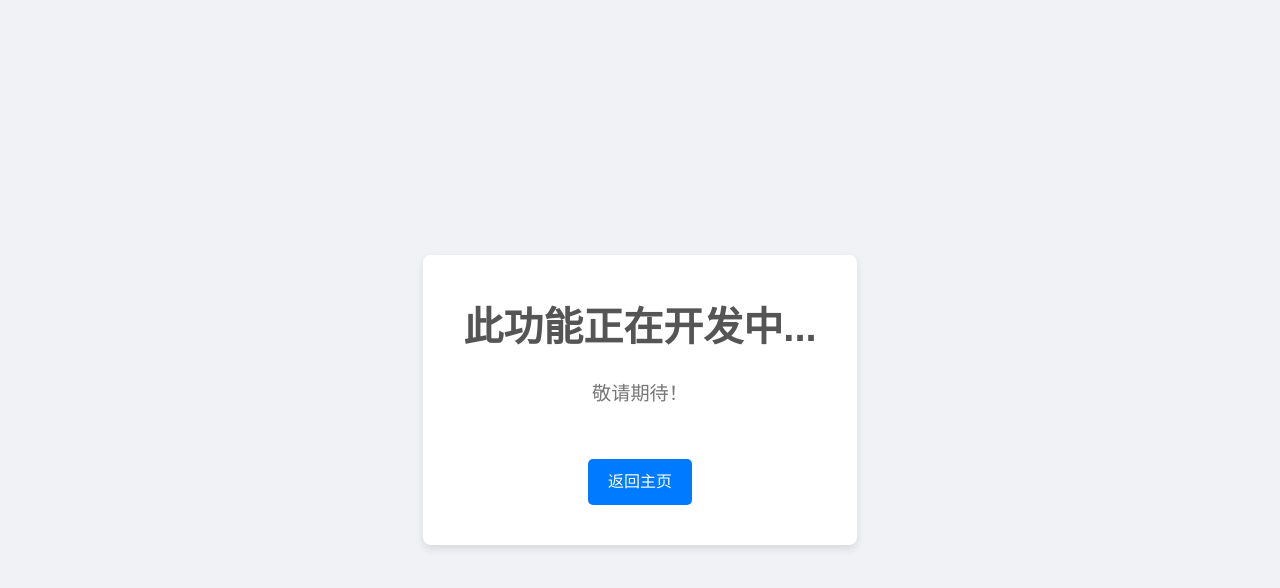
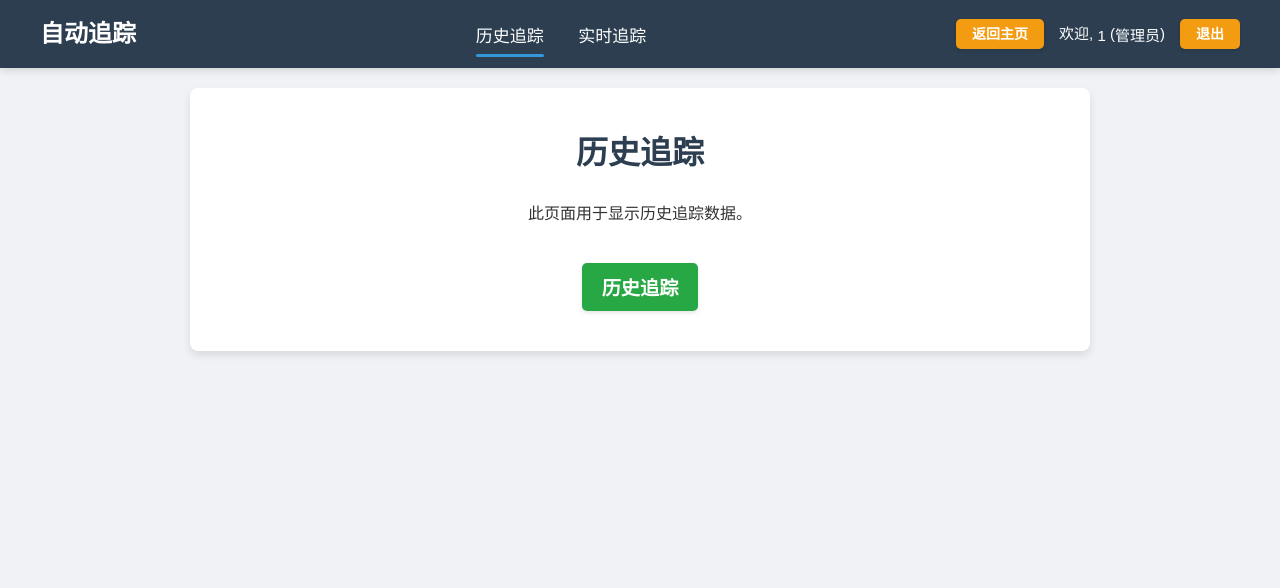
Before and after one commit to jeja2023/cross_camera_tracking, a plain HTML site: page frontend/static/auto_tracking.html in a window 1280 px wide. Drawn offline with Linux system fonts and the light colour scheme; sample sign-in values are in the browser's storage.

Commit message:
Docs: Add auto-tracking feature updates to README and integrate its navigation into the main header.

```diff
--- a/frontend/static/auto_tracking.html
+++ b/frontend/static/auto_tracking.html
@@ -4,54 +4,70 @@
     <meta charset="UTF-8">
     <meta name="viewport" content="width=device-width, initial-scale=1.0">
     <title>自动追踪 - 跨域智能识别系统</title>
-    <link rel="stylesheet" href="css/common.css">
-    <link rel="stylesheet" href="css/auto_tracking.css">
-    <style>
-        body {
-            display: flex;
-            justify-content: center;
-            align-items: center;
-            min-height: 100vh;
-            background-color: #f0f2f5;
-            color: #333;
-            font-family: 'Arial', sans-serif;
-        }
-        .message-container {
-            text-align: center;
-            padding: 40px;
-            background-color: #fff;
-            border-radius: 8px;
-            box-shadow: 0 4px 8px rgba(0, 0, 0, 0.1);
-        }
-        h1 {
-            color: #555;
-            font-size: 2.5em;
-            margin-bottom: 20px;
-        }
-        p {
-            font-size: 1.2em;
-            color: #777;
-        }
-        .back-button {
-            display: inline-block;
-            margin-top: 30px;
-            padding: 10px 20px;
-            background-color: #007bff;
-            color: white;
-            text-decoration: none;
-            border-radius: 5px;
-            transition: background-color 0.3s ease;
-        }
-        .back-button:hover {
-            background-color: #0056b3;
-        }
-    </style>
-</head>
+    <link rel="stylesheet" href="/static/css/common.css">
+    <link rel="stylesheet" href="/static/css/auto_tracking.css">
+    </head>
 <body>
-    <div class="message-container">
-        <h1>此功能正在开发中...</h1>
-        <p>敬请期待！</p>
-        <a href="/index" class="back-button">返回主页</a>
+    <header class="header">
+        <div class="logo">自动追踪</div>
+        <nav>
+            <button id="historyTrackingBtn" class="nav-button active">历史追踪</button>
+            <button id="realtimeTrackingBtn" class="nav-button">实时追踪</button>
+            <!-- 其他导航链接如果需要可以加在这里 -->
+        </nav>
+        <div class="user-info">
+            <a href="/index" class="button home-button">返回主页</a>
+            <span>欢迎, <span id="username-display"></span> (<span id="role-display"></span>)</span>
+            <button id="logout-button">退出</button>
+        </div>
+    </header>
+
+    <div class="container">
+        <!-- 旧的 div.navbar 已被移除 -->
+
+        <div id="historyTrackingPage" class="page-content">
+            <h1>历史追踪</h1>
+            <p>此页面用于显示历史追踪数据。</p>
+            <button>历史追踪</button>
+        </div>
+
+        <div id="realtimeTrackingPage" class="page-content hidden">
+            <h1>实时追踪</h1>
+            <p>此页面用于显示实时追踪数据。</p>
+            <button>实时追踪</button>
+        </div>
     </div>
+
+    <script src="/static/js/auth.js" type="module"></script>
+    <script src="/static/js/common.js" type="module"></script>
+    <script type="module">
+        import { initializeAuthenticatedPage } from '/static/js/common.js';
+
+        document.addEventListener('DOMContentLoaded', function() {
+            initializeAuthenticatedPage();
+
+            const historyTrackingBtn = document.getElementById('historyTrackingBtn');
+            const realtimeTrackingBtn = document.getElementById('realtimeTrackingBtn');
+            const historyTrackingPage = document.getElementById('historyTrackingPage');
+            const realtimeTrackingPage = document.getElementById('realtimeTrackingPage');
+
+            // Ensure common.js is loaded for general button styles if needed
+            // And potentially override or add specific styles for these buttons in auto_tracking.css
+
+            historyTrackingBtn.addEventListener('click', function() {
+                historyTrackingPage.classList.remove('hidden');
+                realtimeTrackingPage.classList.add('hidden');
+                historyTrackingBtn.classList.add('active');
+                realtimeTrackingBtn.classList.remove('active');
+            });
+
+            realtimeTrackingBtn.addEventListener('click', function() {
+                realtimeTrackingPage.classList.remove('hidden');
+                historyTrackingPage.classList.add('hidden');
+                realtimeTrackingBtn.classList.add('active');
+                historyTrackingBtn.classList.remove('active');
+            });
+        });
+    </script>
 </body>
 </html>
--- /dev/null
+++ b/frontend/static/css/auto_tracking.css
@@ -0,0 +1,79 @@
+body {
+    display: flex;
+    flex-direction: column; /* Changed to column to stack header, content */
+    align-items: center;
+    min-height: 100vh;
+    background-color: #f0f2f5;
+    color: #333;
+    font-family: 'Arial', sans-serif;
+}
+.header { /* Adding width to override body's align-items for header */
+    width: 100%;
+}
+.header nav button.nav-button {
+    background-color: transparent; /* Make background transparent */
+    color: white;
+    border: none;
+    padding: 5px 0; /* Match common.css .header nav a padding */
+    margin-left: 30px; /* Match common.css .header nav a margin */
+    font-size: 17px; /* Match common.css .header nav a font-size */
+    cursor: pointer;
+    position: relative; /* For the active underline effect */
+    transition: color 0.3s ease; /* Smooth transition for hover */
+    font-weight: normal; /* Override common button bold */
+    box-shadow: none; /* Override common button shadow */
+}
+
+.header nav button.nav-button:hover {
+    color: #3498db; /* Match common.css .header nav a:hover color */
+    background-color: transparent; /* Ensure background stays transparent on hover */
+    box-shadow: none; /* Ensure no shadow on hover */
+}
+
+.header nav button.nav-button.active::after {
+    content: '';
+    position: absolute;
+    left: 0;
+    bottom: -5px;
+    width: 100%;
+    height: 3px;
+    background-color: #3498db;
+    border-radius: 2px;
+}
+
+.header nav button.nav-button:hover:not(.active) {
+    color: #3498db;
+}
+
+.container {
+    display: flex;
+    flex-direction: column;
+    align-items: center;
+    width: 100%;
+}
+.page-content {
+    background-color: #fff;
+    padding: 40px;
+    border-radius: 8px;
+    box-shadow: 0 4px 8px rgba(0, 0, 0, 0.1);
+    width: 80%; /* Adjust width as needed */
+    max-width: 900px;
+    text-align: center;
+}
+.page-content button {
+    background-color: #28a745;
+    color: white;
+    border: none;
+    padding: 10px 20px;
+    border-radius: 5px;
+    cursor: pointer;
+    font-size: 1.2em;
+    margin-top: 20px;
+    transition: background-color 0.3s ease;
+}
+.page-content button:hover {
+    background-color: #218838;
+}
+.hidden {
+    display: none;
+}
```
Also changed, not shown: 1 other file.
